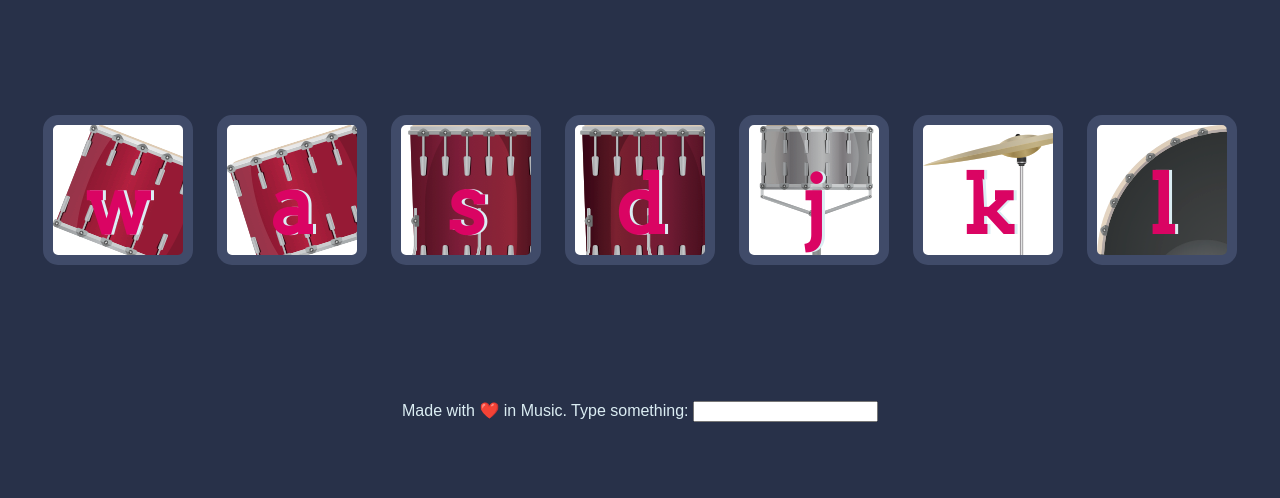
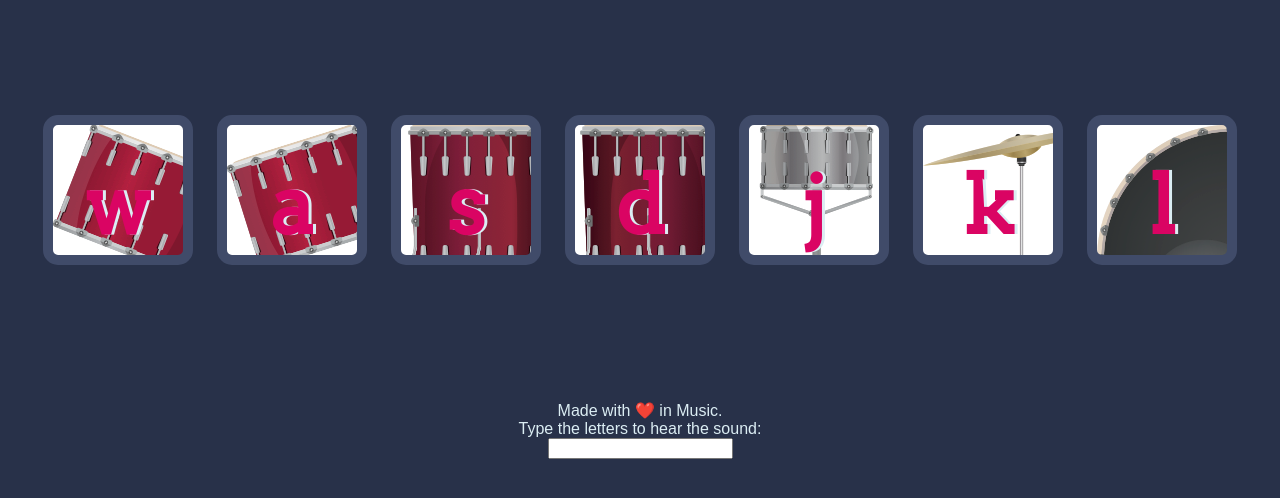
Before and after one commit to Ajeeth-Vijayalakshmi/Drum-kit, a plain HTML site: page index.html in a window 1280 px wide. Shown: the part 174-672 px from the top of the page. Drawn offline with Linux system fonts and the light colour scheme.

Commit message:
index.html

```diff
--- a/index.html
+++ b/index.html
@@ -23,8 +23,9 @@
 
   <script src="index.js" charset="utf-8"></script>
   <footer>
-    Made with ❤️ in Music.
-      <label for="addrea">Type something:</label>
+    Made with ❤️ in Music.<br>
+
+      <label for="addrea">Type the letters to hear the sound:</label><br>
         <input type="text" name="" value="">
   </footer>
 </body>
```
